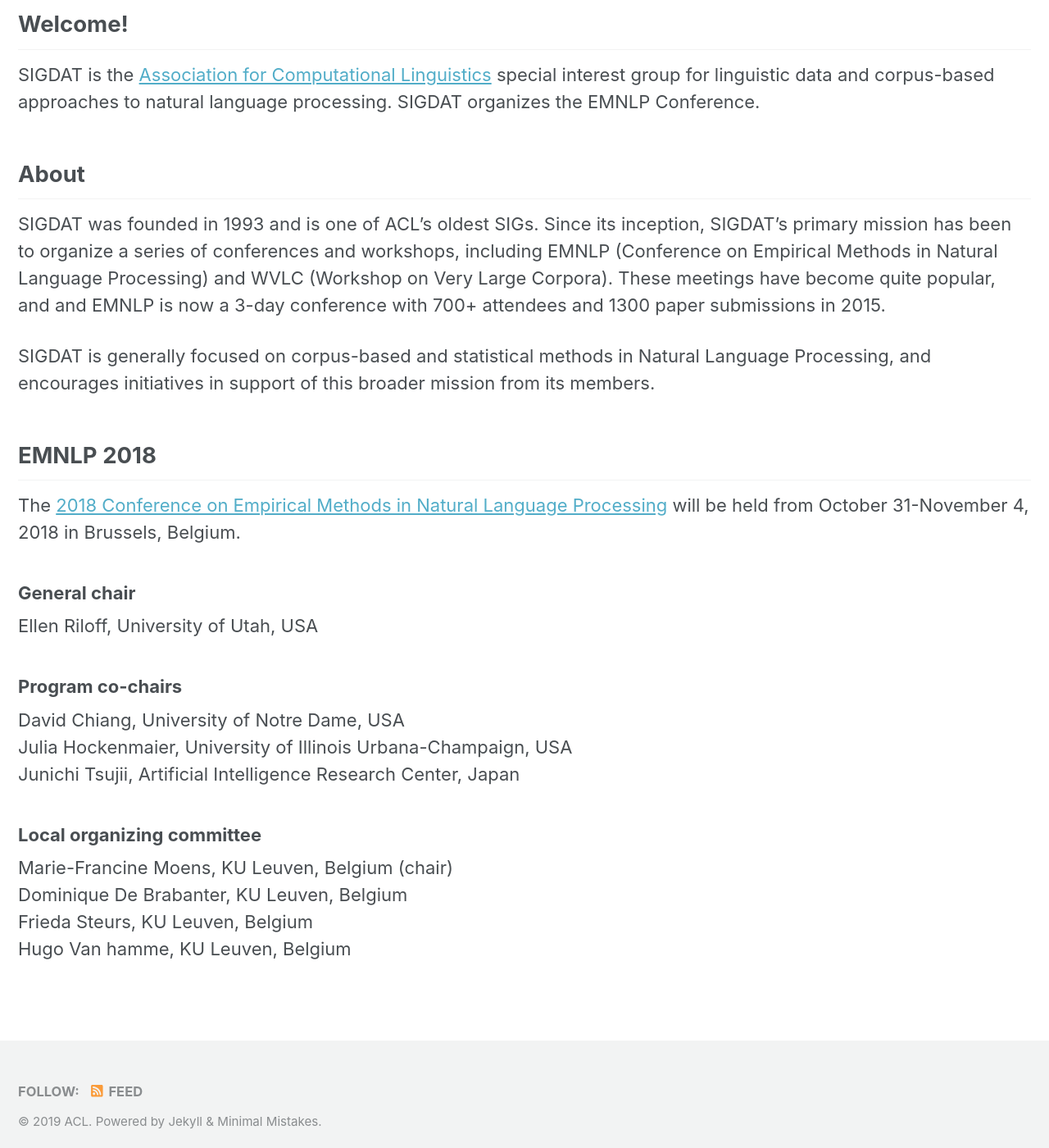
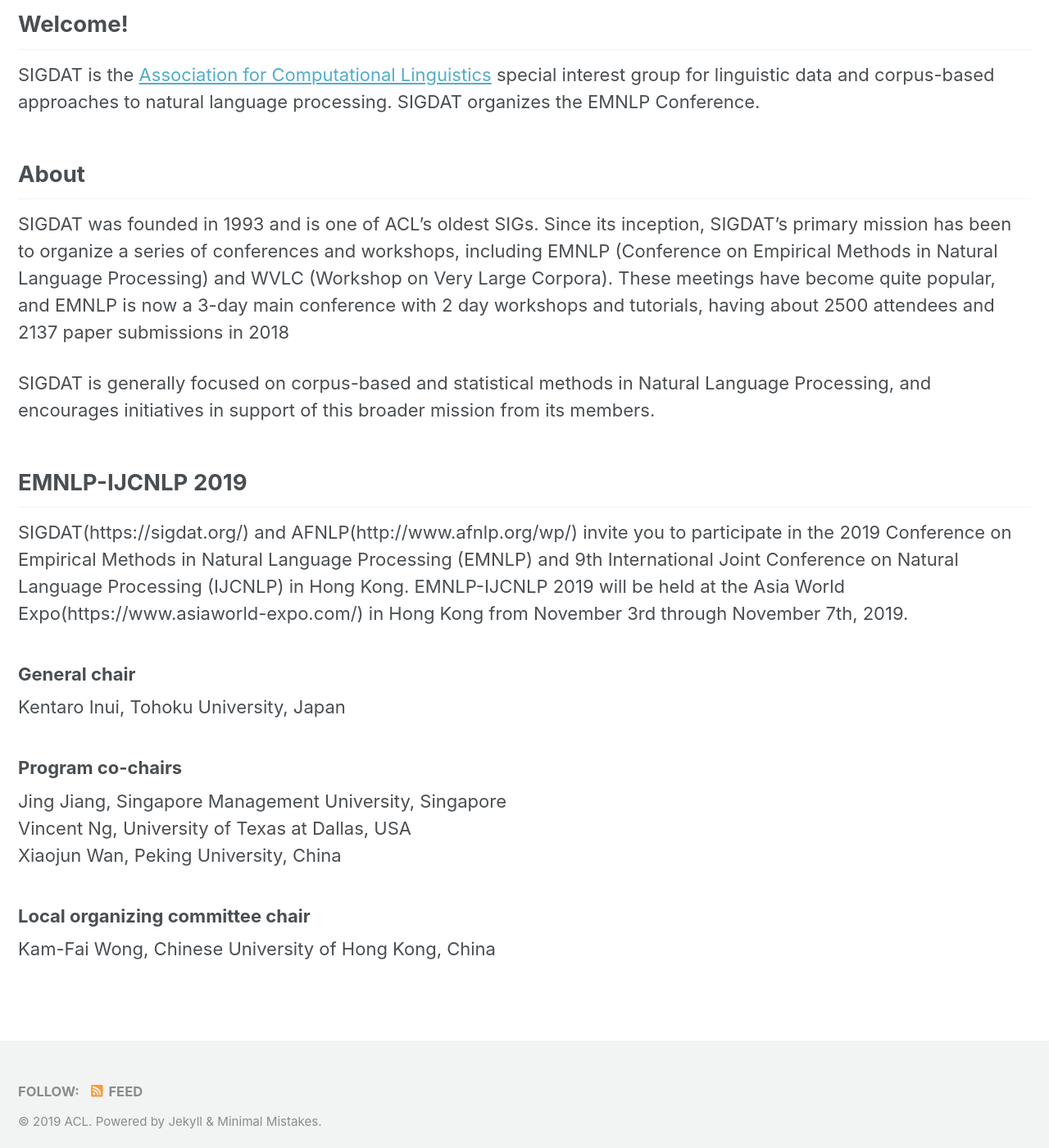
Before and after one commit to sigdat-org/sigdat, a Jekyll site: the page built from _pages/home.md, in a window 1280 px wide and 1400 px high, scrolled down 561 px. Shown: the whole window at 82% size. Built offline with Jekyll 4.4.1, drawn with Linux system fonts in a browser that asks for light colours; nearby versions of some CDN libraries.

Commit message:
modify some feature

```diff
--- a/_pages/home.md
+++ b/_pages/home.md
@@ -14,24 +14,23 @@ SIGDAT is the [Association for Computational Linguistics](http://aclweb.org) spe
 
 <h2>About</h2>
 
-SIGDAT was founded in 1993 and is one of ACL's oldest SIGs. Since its inception, SIGDAT's primary mission has been to organize a series of conferences and workshops, including EMNLP (Conference on Empirical Methods in Natural Language Processing) and WVLC (Workshop on Very Large Corpora). These meetings have become quite popular, and and EMNLP is now a 3-day conference with 700+ attendees and 1300 paper submissions in 2015.
+SIGDAT was founded in 1993 and is one of ACL's oldest SIGs. Since its inception, SIGDAT's primary mission has been to organize a series of conferences and workshops, including EMNLP (Conference on Empirical Methods in Natural Language Processing) and WVLC (Workshop on Very Large Corpora). These meetings have become quite popular, and EMNLP is now a 3-day main conference with 2 day workshops and tutorials, having about 2500 attendees and 2137 paper submissions in 2018
 
 SIGDAT is generally focused on corpus-based and statistical methods in Natural Language Processing, and encourages initiatives in support of this broader mission from its members.
 
-<h2>EMNLP 2018</h2>
+<h2>EMNLP-IJCNLP 2019</h2>
 
-The [2018 Conference on Empirical Methods in Natural Language Processing](http://emnlp2018.org) will be held from October 31-November 4, 2018 in Brussels, Belgium.
+SIGDAT(https://sigdat.org/) and AFNLP(http://www.afnlp.org/wp/) invite you to participate in the 2019 Conference on Empirical Methods in Natural Language Processing (EMNLP) and 9th International Joint Conference on Natural Language Processing (IJCNLP) in Hong Kong. EMNLP-IJCNLP 2019 will be held at the Asia World Expo(https://www.asiaworld-expo.com/) in Hong Kong from November 3rd through November 7th, 2019.
+
 
 <h3>General chair</h3>
-Ellen Riloff, University of Utah, USA
+Kentaro Inui, Tohoku University, Japan
 
 <h3>Program co-chairs</h3>
-David Chiang, University of Notre Dame, USA<br/>
-Julia Hockenmaier, University of Illinois Urbana-Champaign, USA<br/>
-Junichi Tsujii, Artificial Intelligence Research Center, Japan
+Jing Jiang, Singapore Management University, Singapore<br/>
+Vincent Ng, University of Texas at Dallas, USA<br/>
+Xiaojun Wan, Peking University, China
 
-<h3>Local organizing committee</h3>
-Marie-Francine Moens, KU Leuven, Belgium (chair)<br/>
-Dominique De Brabanter, KU Leuven, Belgium<br/>
-Frieda Steurs, KU Leuven, Belgium<br/>
-Hugo Van hamme, KU Leuven, Belgium
+
+<h3>Local organizing committee chair</h3>
+Kam-Fai Wong, Chinese University of Hong Kong, China
```
Also changed, not shown: _pages/events.md (+8 -0 lines), _pages/organization.md (+3 -3 lines).
